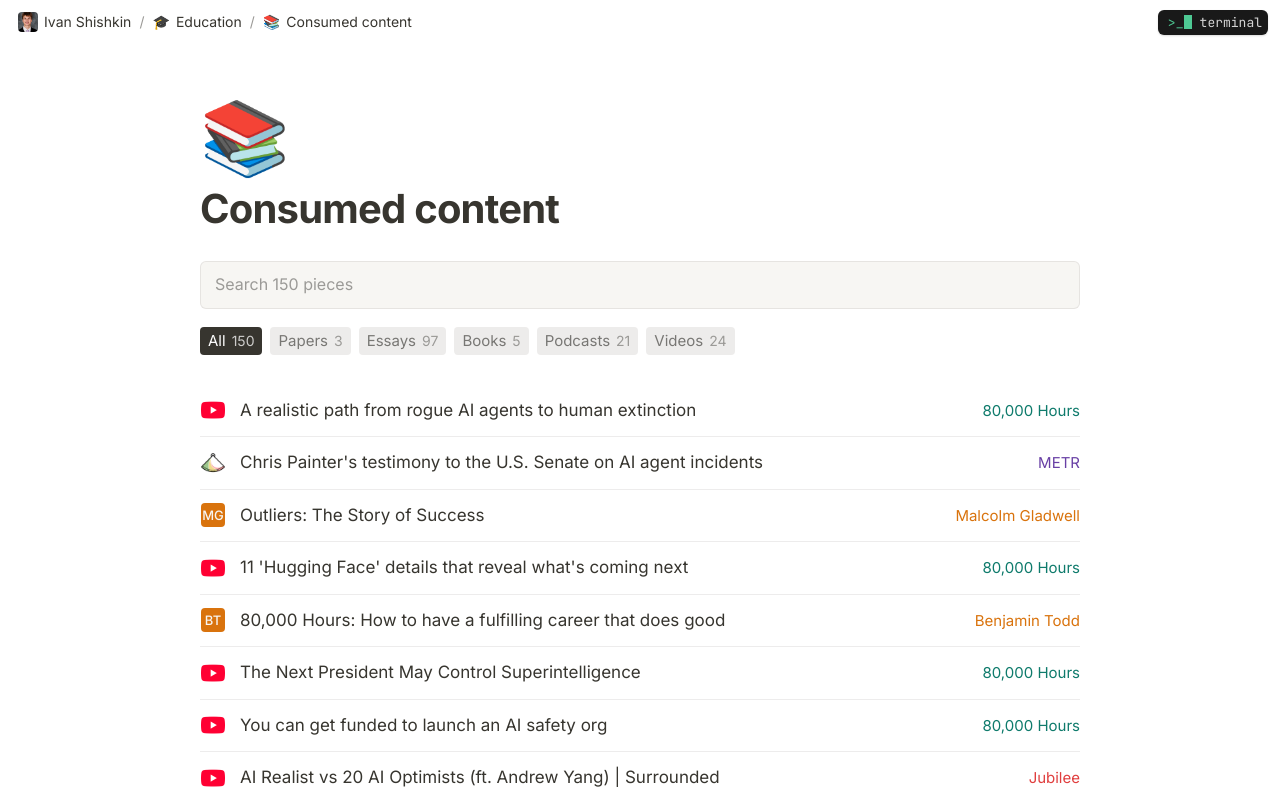
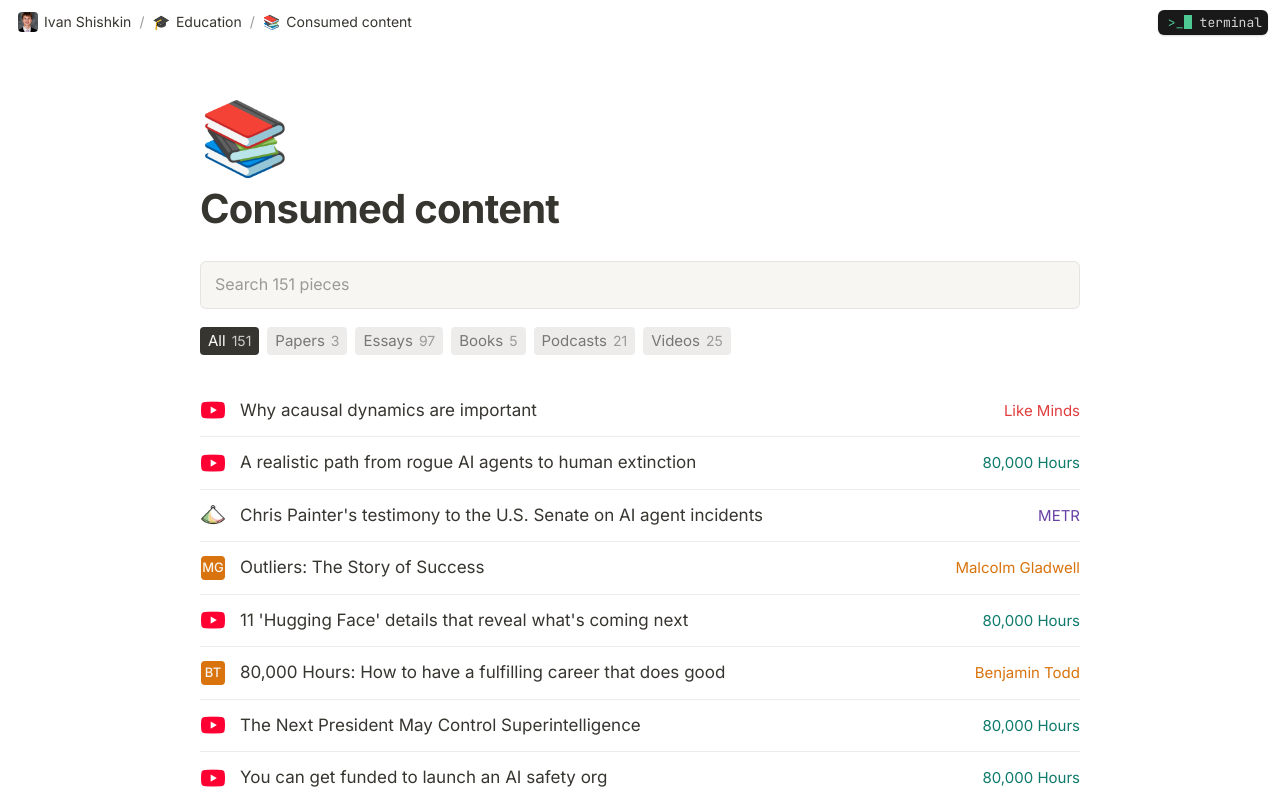
Before and after one commit to Ivan-Shishkin-Dev/Personal_Portfolio_3, a Next.js app: page /consumed-content in a window 1280 px wide. Shown: the top 800 px of the page. Built offline with nearby package versions, Linux system fonts and the light colour scheme.

Commit message:
Add 'Why acausal dynamics are important' (Like Minds) to consumed content

```diff
--- a/content/consumed.ts
+++ b/content/consumed.ts
@@ -937,4 +937,9 @@
     author: "80,000 Hours",
     category: "Podcasts",
   },
+  {
+    title: "Why acausal dynamics are important",
+    url: "https://www.youtube.com/watch?v=_uLpUhL0Ejc",
+    author: "Like Minds",
+  },
 ];
```
